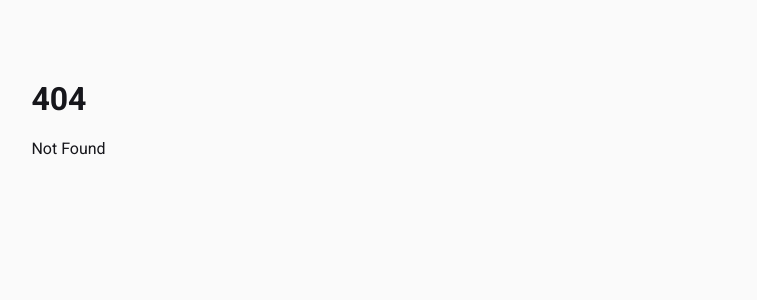
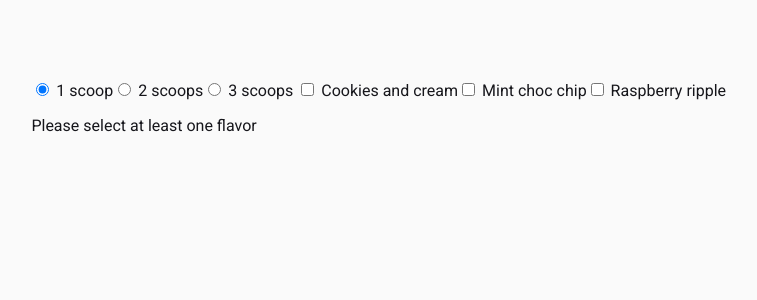
Before and after one commit to Miqueas/Learning-Notes, a SvelteKit app in the folder Svelte/: page /basic-svelte/bindings/group-inputs in a window 1280 px wide. Before the commit this address had no page. Shown: the top 300 px of the page, without its empty margins (207-964 px from the left). Built offline with nearby package versions, Linux system fonts and the light colour scheme.

Commit message:
Svelte: added "group inputs"

```diff
--- /dev/null
+++ b/Svelte/src/routes/basic-svelte/bindings/group-inputs/+page.svelte
@@ -0,0 +1,47 @@
+<script>
+  let scoops = 1
+  let flavors = []
+
+  const formatter = new Intl.ListFormat("en", {
+    style: "long",
+    type: "conjunction",
+  })
+</script>
+
+<main>
+  {#each [1,2,3] as number}
+    <label>
+      <input
+        type="radio"
+        name="scoped"
+        value={number}
+        bind:group={scoops}
+      />
+
+      {number} {number === 1? "scoop" : "scoops"}
+    </label>
+  {/each}
+
+  {#each ["Cookies and cream", "Mint choc chip", "Raspberry ripple"] as flavor}
+    <label>
+      <input
+        type="checkbox"
+        name="flavors"
+        value={flavor}
+        bind:group={flavors}
+      />
+
+      {flavor}
+    </label>
+  {/each}
+
+  {#if flavors.length === 0}
+    <p>Please select at least one flavor</p>
+  {:else if flavors.length > scoops}
+    <p>Can't order more flavors</p>
+  {:else}
+    <p>
+      You ordered {scoops} {scoops === 1? "scoop" : "scoops"} of {formatter.format(flavors)}
+    </p>
+  {/if}
+</main>
```
